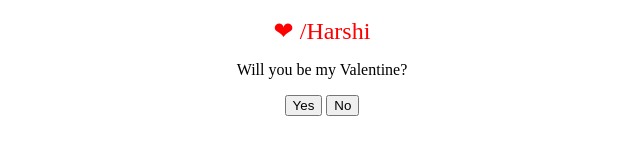
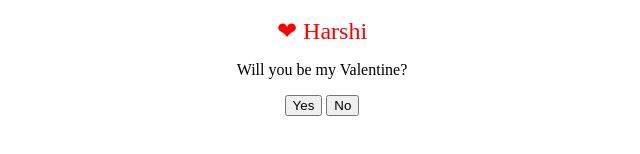
Before and after one commit to meetjoshi308/H, a plain HTML site: page index.html in a window 1280 px wide. Shown: the part 212-366 px from the top of the page, 318-958 px from the left. Drawn offline with Linux system fonts and the light colour scheme.

Commit message:
Update index.html

```diff
--- a/index.html
+++ b/index.html
@@ -38,7 +38,7 @@
         In the glow of a new love, two as one.
     </div>
     <div id="heart">
-        ❤ <span id="name">/Harshi <span>
+        ❤ <span id="name"> Harshi <span>
     </div>
     <div id="question">
         <p>Will you be my Valentine?</p>
```
